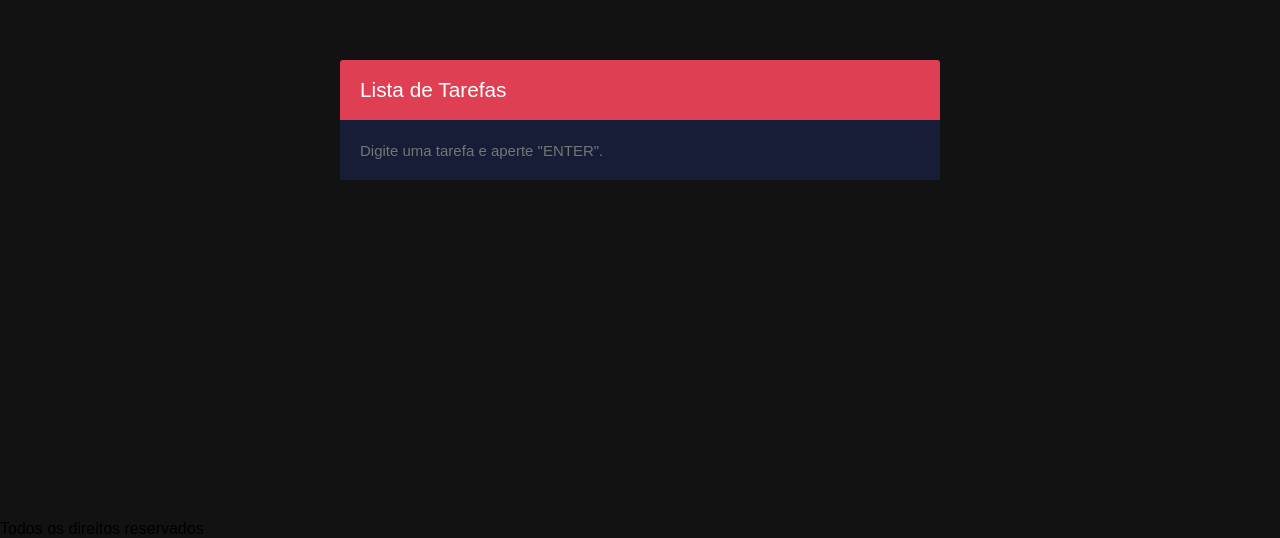
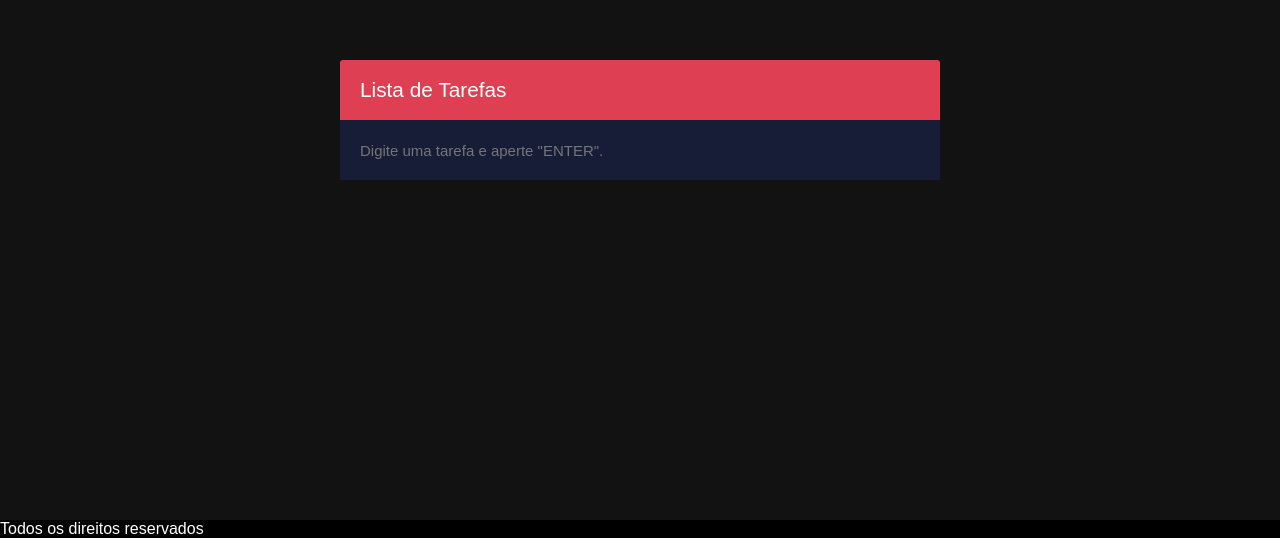
Before and after one commit to cauanorl/To_do_list, a plain HTML site: page index.html in a window 1280 px wide. Shown: the part 280-818 px from the top of the page. Drawn offline with Linux system fonts and the light colour scheme.

Commit message:
adicionando estilos ao footer

```diff
--- a/index.html
+++ b/index.html
@@ -6,6 +6,15 @@
     <meta name="viewport" content="width=device-width, initial-scale=1.0">
     <link rel="stylesheet" href="css/style.css">
     <title>Lista de Tarefas</title>
+    <style>
+
+      footer {
+        background-color: black;
+        color: white;
+      }
+
+
+    </style>
   </head>
   <body>
 
```
